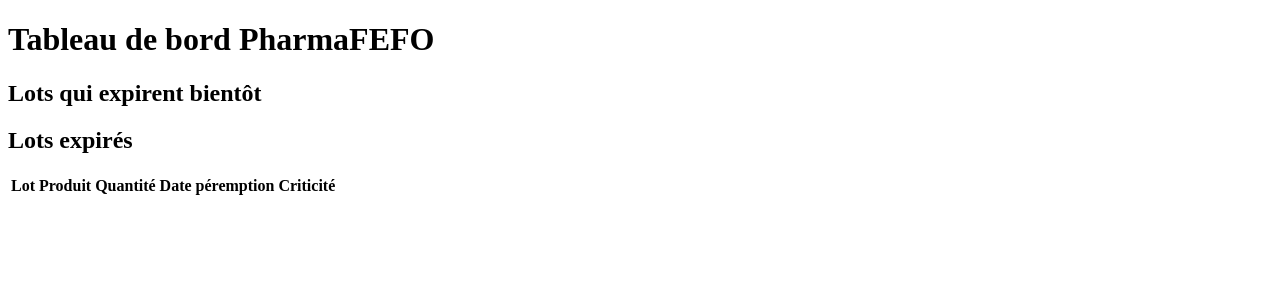
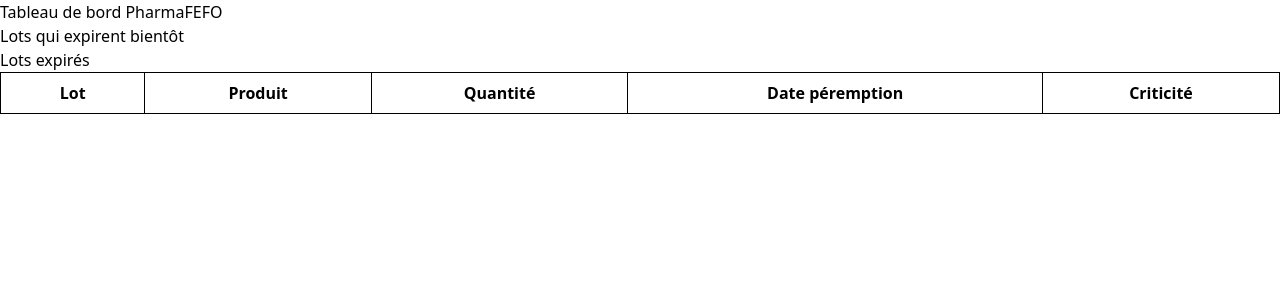
Before and after one commit to fadaldrame97-sys/PharmaFEFO-Application-d-Optimisation-des-Stocks-et-Alerte-P-remption, a PHP site: page / in a window 1280 px wide. Shown: the top 300 px of the page. Run offline with PHP 8.4, Linux system fonts and the light colour scheme; data that the repository does not hold is empty; style sheets or scripts are compiled from the project's sources.

Commit message:
Ajouter le style

```diff
--- /dev/null
+++ b/templates/dashboard/css.css
@@ -0,0 +1 @@
+@import "tailwindcss";
--- a/templates/dashboard/index.php
+++ b/templates/dashboard/index.php
@@ -14,6 +14,9 @@ function getCriticityClass(string $criticity): string {
     <meta charset="UTF-8">
     <meta name="viewport" content="width=device-width, initial-scale=1.0">
     <title>Dashboard</title>
+    <script src="https://cdn.jsdelivr.net/npm/@tailwindcss/browser@4"></script>
+
+    <link rel="stylesheet" href="css.css">
 </head>
 <body>
 
```
